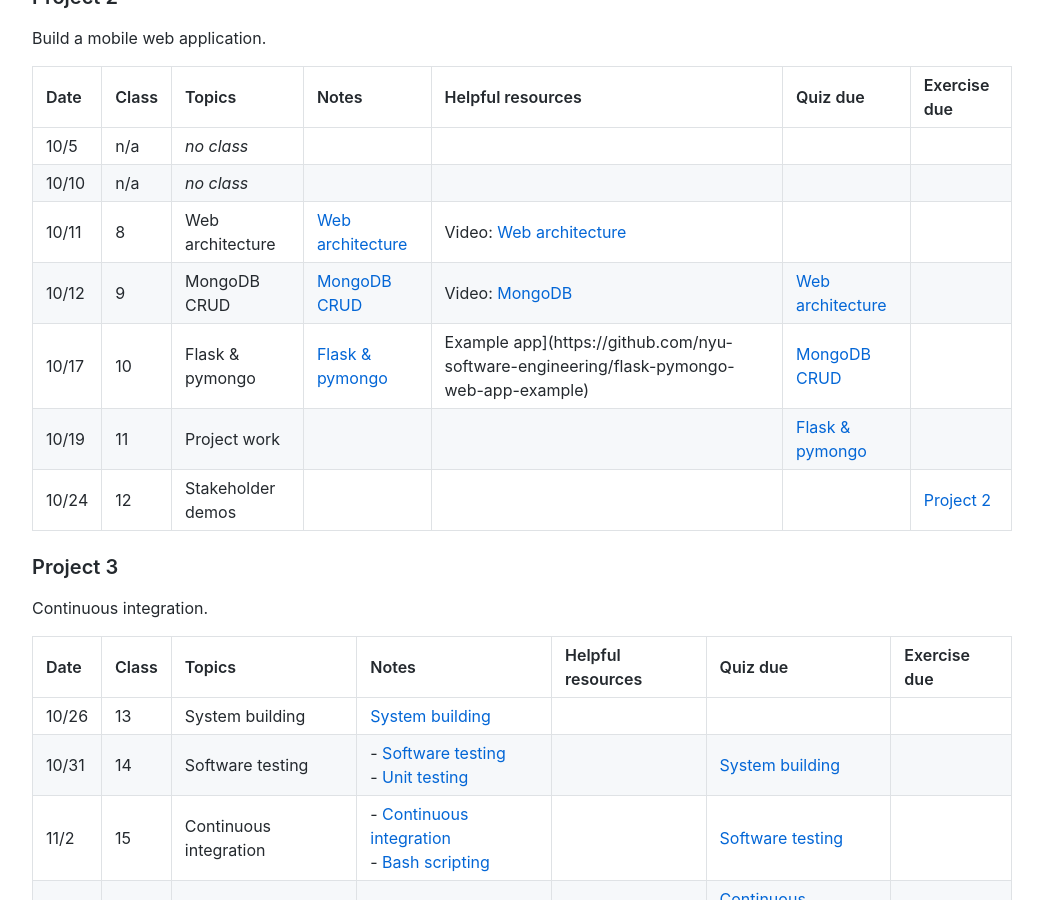
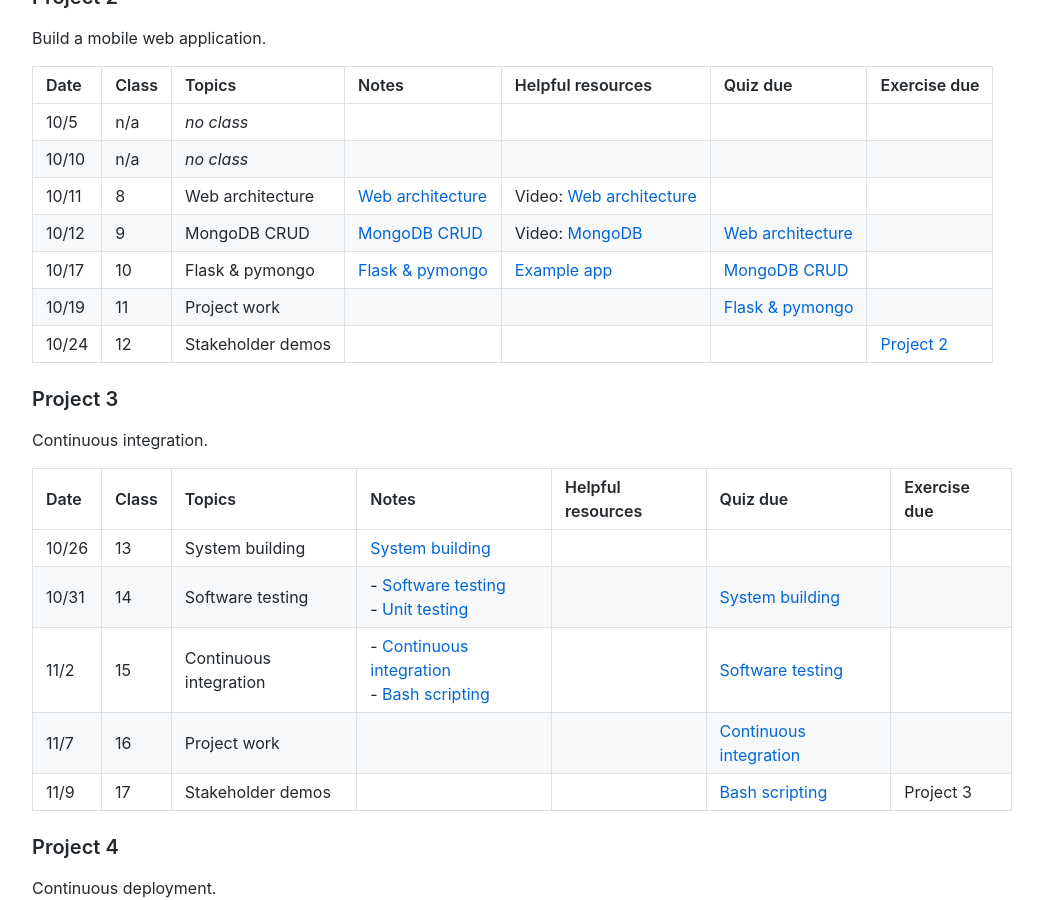
Before and after one commit to nyu-software-engineering/course-materials, a Jekyll site: the page built from content/schedule.md, in a window 1280 px wide and 900 px high, scrolled down 1371 px. Shown: the whole window, without its empty margins (118-1161 px from the left). Built offline with Jekyll 4.4.1, drawn with Linux system fonts in a browser that asks for light colours; comment, search, counter and statistics services are not loaded.

Commit message:
fixed example app link

```diff
--- a/content/schedule.md
+++ b/content/schedule.md
@@ -36,15 +36,15 @@ Gather requirements, draft a product specification for a mobile application, and
 
 Build a mobile web application.
 
-| Date  | Class | Topics            | Notes                                        | Helpful resources                                                                       | Quiz due                                                | Exercise due                                         |
-| :---- | :---- | :---------------- | :------------------------------------------- | :-------------------------------------------------------------------------------------- | :------------------------------------------------------ | :--------------------------------------------------- |
-| 10/5  | n/a   | _no class_        |                                              |                                                                                         |                                                         |                                                      |
-| 10/10 | n/a   | _no class_        |                                              |                                                                                         |                                                         |                                                      |
-| 10/11 | 8     | Web architecture  | [Web architecture](slides/web-architecture/) | Video: [Web architecture](https://youtu.be/AqzgVlHOAz8)                                 |                                                         |                                                      |
-| 10/12 | 9     | MongoDB CRUD      | [MongoDB CRUD](slides/mongodb-crud/)         | Video: [MongoDB](https://youtu.be/nf7kW6Fu_Yk)                                          | [Web architecture](https://forms.gle/ApWztCS6Fkh6rNtA9) |                                                      |
-| 10/17 | 10    | Flask & pymongo   | [Flask & pymongo](slides/pymongo-flask/)     | Example app](https://github.com/nyu-software-engineering/flask-pymongo-web-app-example) | [MongoDB CRUD](https://forms.gle/3NmVKAhYYyE8dvBx7)     |                                                      |
-| 10/19 | 11    | Project work      |                                              |                                                                                         | [Flask & pymongo](https://forms.gle/KitqzGtcqsWiz6J47)  |                                                      |
-| 10/24 | 12    | Stakeholder demos |                                              |                                                                                         |                                                         | [Project 2](https://classroom.github.com/a/3i4ut50j) |
+| Date  | Class | Topics            | Notes                                        | Helpful resources                                                                        | Quiz due                                                | Exercise due                                         |
+| :---- | :---- | :---------------- | :------------------------------------------- | :--------------------------------------------------------------------------------------- | :------------------------------------------------------ | :--------------------------------------------------- |
+| 10/5  | n/a   | _no class_        |                                              |                                                                                          |                                                         |                                                      |
+| 10/10 | n/a   | _no class_        |                                              |                                                                                          |                                                         |                                                      |
+| 10/11 | 8     | Web architecture  | [Web architecture](slides/web-architecture/) | Video: [Web architecture](https://youtu.be/AqzgVlHOAz8)                                  |                                                         |                                                      |
+| 10/12 | 9     | MongoDB CRUD      | [MongoDB CRUD](slides/mongodb-crud/)         | Video: [MongoDB](https://youtu.be/nf7kW6Fu_Yk)                                           | [Web architecture](https://forms.gle/ApWztCS6Fkh6rNtA9) |                                                      |
+| 10/17 | 10    | Flask & pymongo   | [Flask & pymongo](slides/pymongo-flask/)     | [Example app](https://github.com/nyu-software-engineering/flask-pymongo-web-app-example) | [MongoDB CRUD](https://forms.gle/3NmVKAhYYyE8dvBx7)     |                                                      |
+| 10/19 | 11    | Project work      |                                              |                                                                                          | [Flask & pymongo](https://forms.gle/KitqzGtcqsWiz6J47)  |                                                      |
+| 10/24 | 12    | Stakeholder demos |                                              |                                                                                          |                                                         | [Project 2](https://classroom.github.com/a/3i4ut50j) |
 
 ### Project 3
 
```
